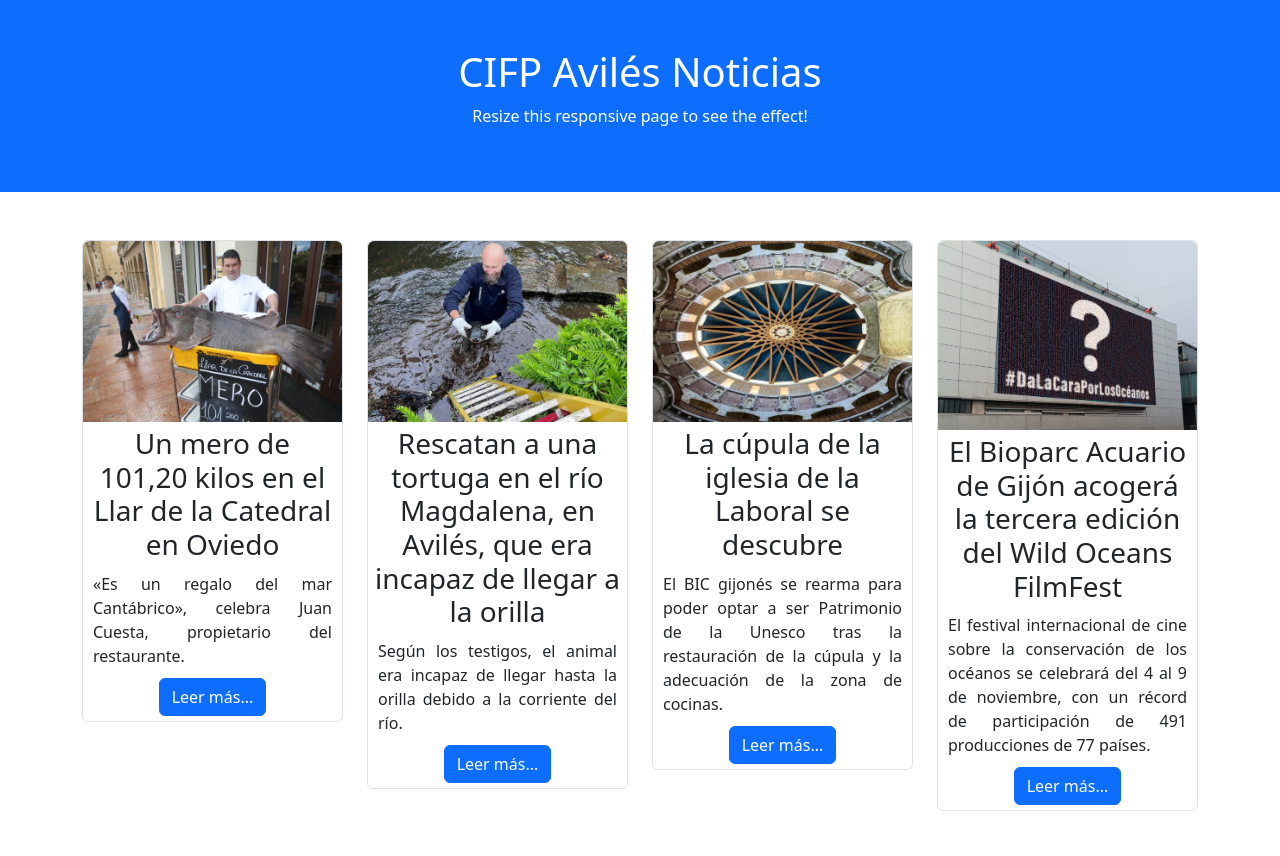
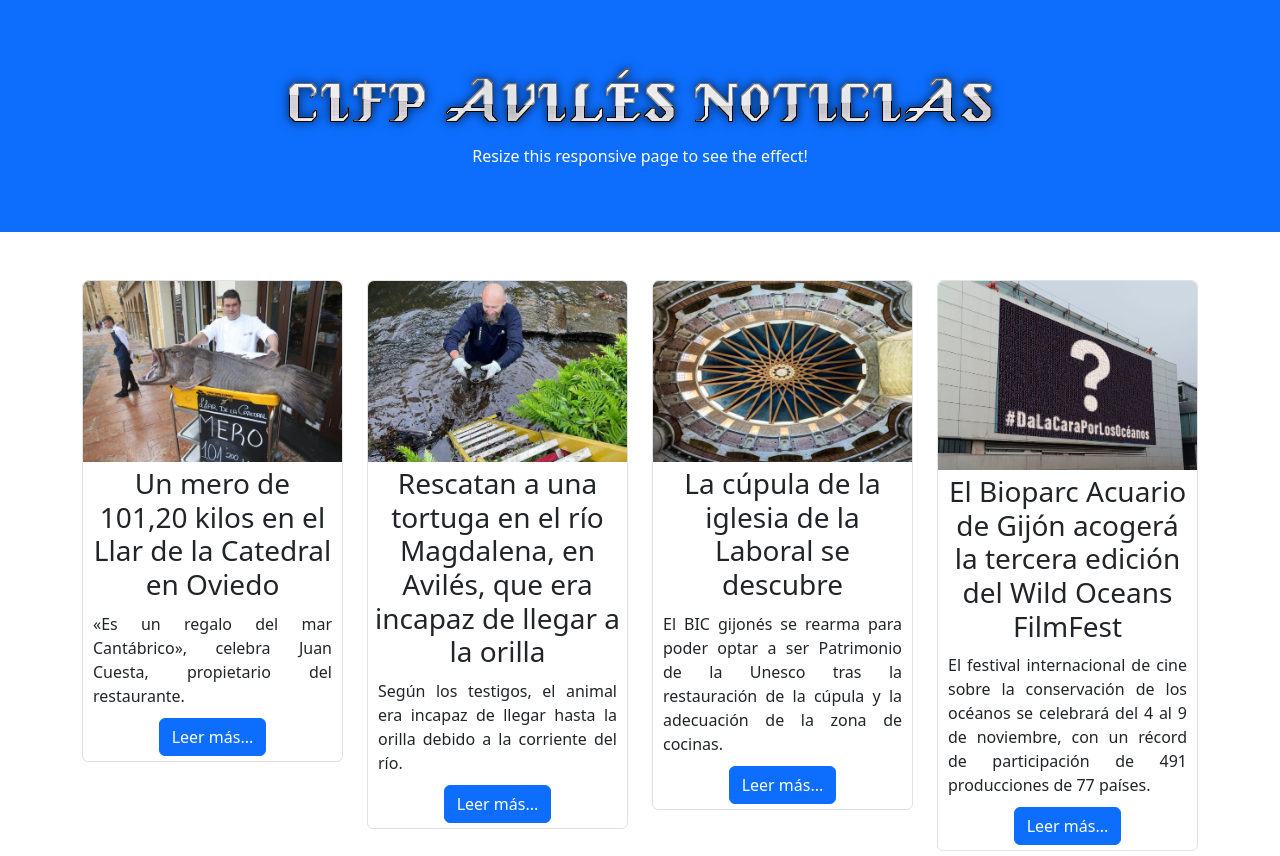
Before and after one commit to cometoflegend/ejercicio-noticias, a website: page index.html in a window 1280 px wide. Before the commit the page ends 816 px from the top, so only its background shows below. Drawn offline with nearby package versions, Linux system fonts and the light colour scheme.

Commit message:
Añadido logo hecho con cooltext

```diff
--- a/index.html
+++ b/index.html
@@ -9,7 +9,7 @@
 <body>
     <script src="node_modules/bootstrap/dist/js/bootstrap.bundle.min.js"></script>
     <div class="container-fluid p-5 bg-primary text-white text-center">
-        <h1>CIFP Avilés Noticias</h1>
+        <img src="imagenes/logo.png" style="align-items: center;">
         <p>Resize this responsive page to see the effect!</p>
     </div>
 
```
Also changed, not shown: imagenes/logo.png (added).
